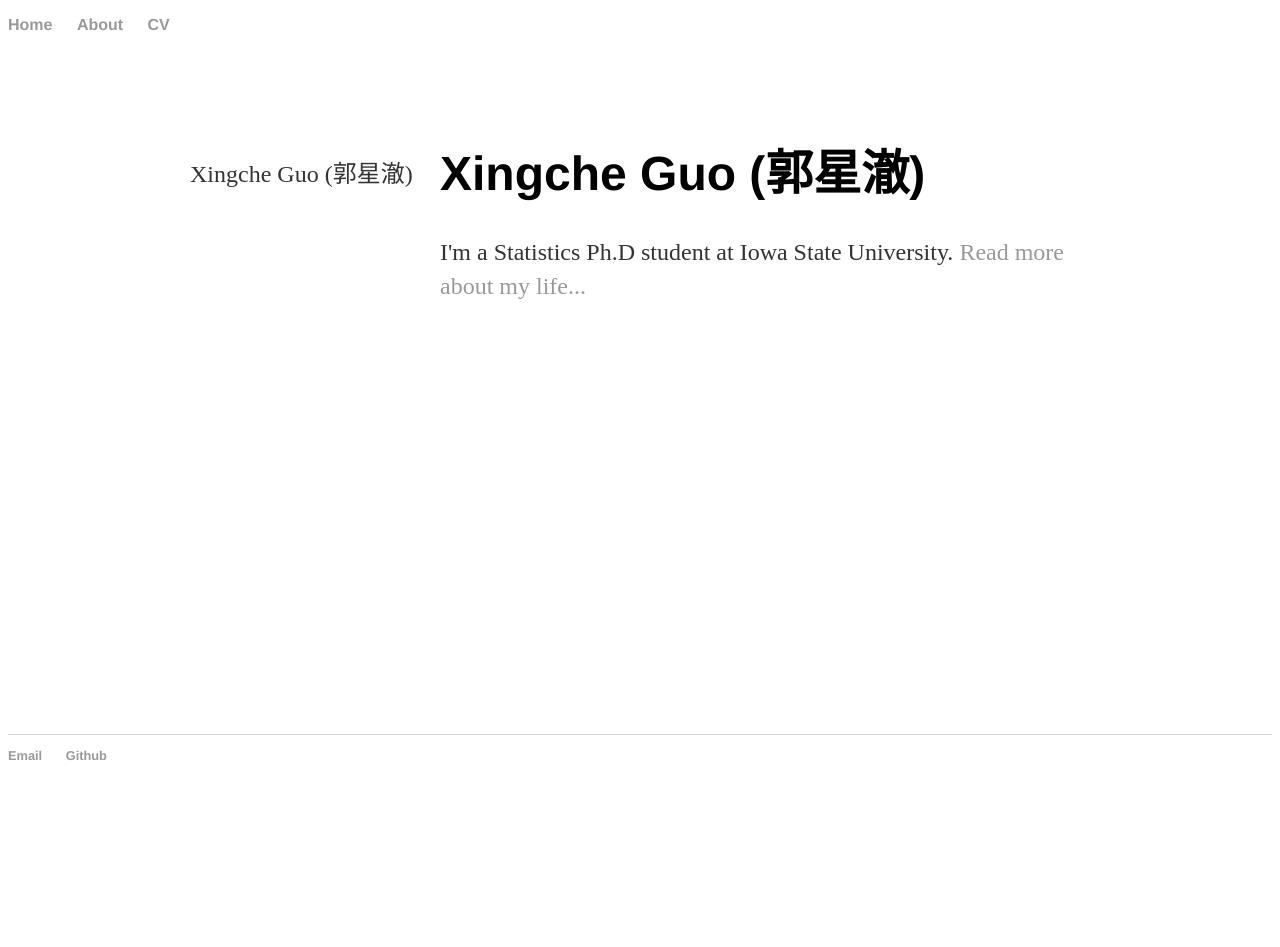
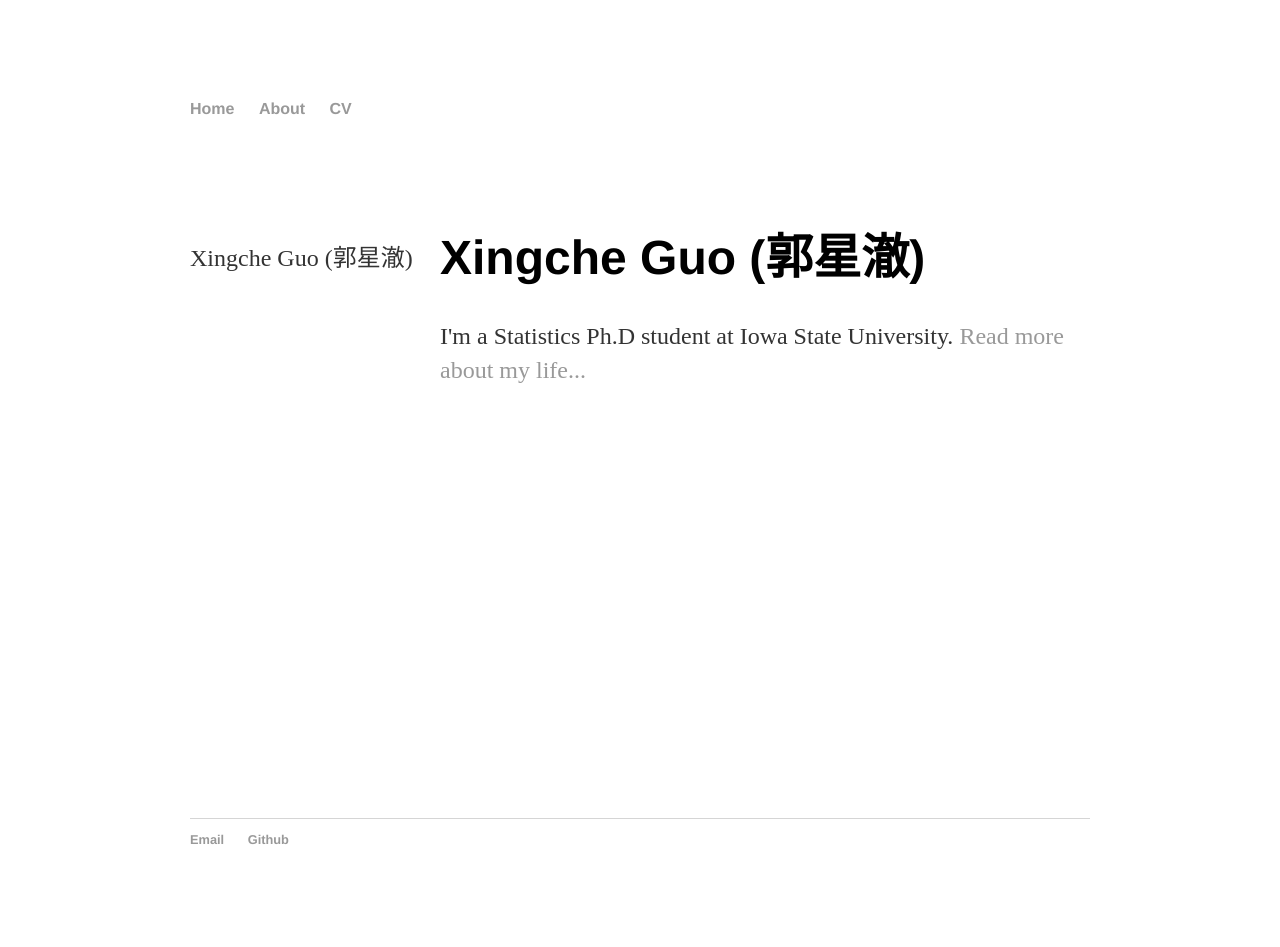
Before and after one commit to xingcheg/xingcheg.github.io, a Jekyll site: the page built from index.html, in a window 1280 px wide. Built offline with Jekyll 4.4.1, drawn with Linux system fonts in a browser that asks for light colours; before the commit the page ends 900 px from its top, so only the background shows below that.

Commit message:
Update main.css

```diff
--- a/css/main.css
+++ b/css/main.css
@@ -39,6 +39,11 @@ ul.posts li {
     list-style: none;
 }
 
+body {
+    margin: 100px auto;
+    width: 900px;
+}
+
 .container {
   width: 900px;
   height: 500px;
```
